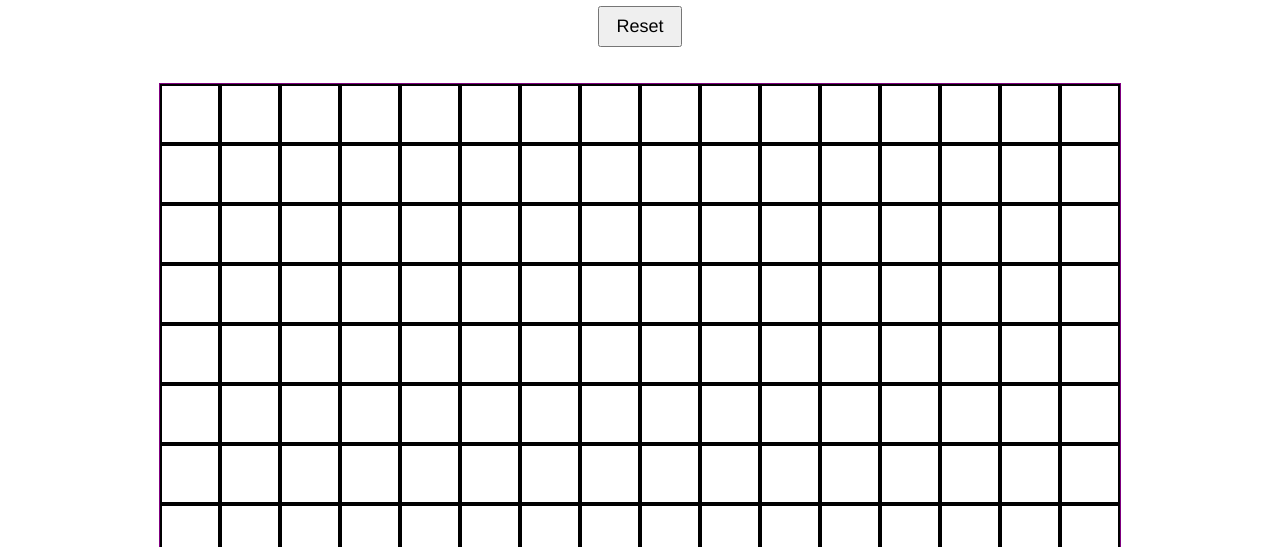
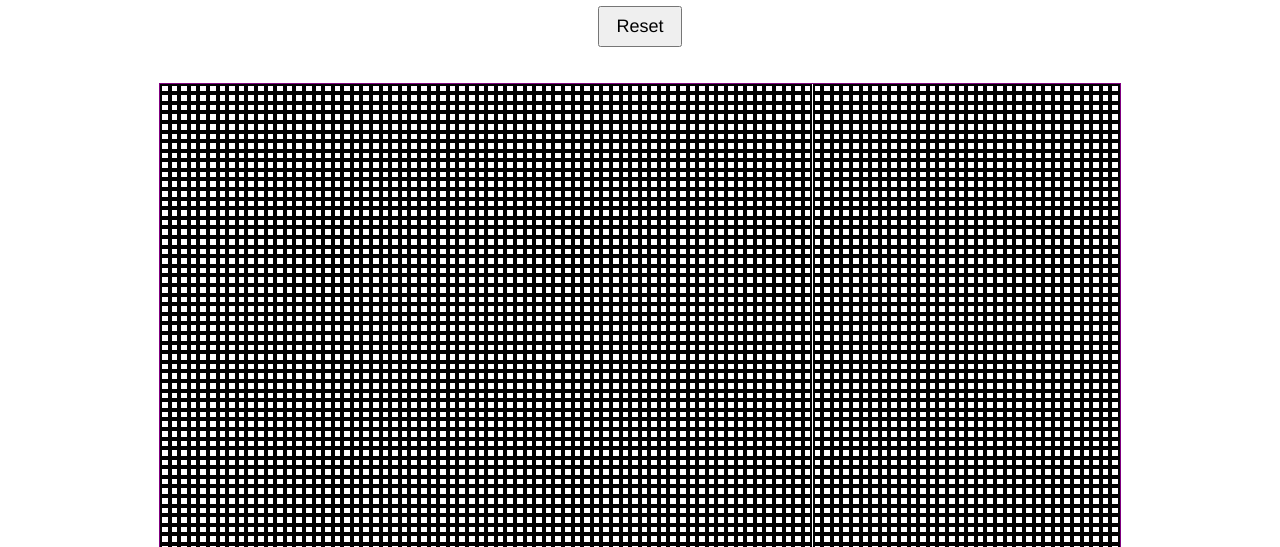
Before and after one commit to afkramer/etch-a-sketch, a plain HTML site: page index.html in a window 1280 px wide. Shown: the part 253-800 px from the top of the page. Drawn offline with Linux system fonts and the light colour scheme; a web font is replaced by a local one.

Commit message:
Update createGrid.. function to use CSS grid

```diff
--- a/script.js
+++ b/script.js
@@ -4,16 +4,12 @@ const gridContainer = document.querySelector('.grid-container');
 gridContainer.style.height = `${gridSize}px`;
 gridContainer.style.width = `${gridSize}px`;
 
-createGridInlineBlock(16);
+createGridCSSGrid(100);
 
-function createGridInlineBlock(numSquares){
+function createGridCSSGrid(numSquares){
+    let gridTemplateCols = "";
     for (let i = 0; i < numSquares; i++){
-        const gridRow = document.createElement('div');
-        gridRow.classList.add('grid-row');
-        gridRow.classList.add('grid');
-
-        gridRow.style.height = `${gridSize/numSquares}px`;
-
+        gridTemplateCols += "auto ";
         for (let j = 0; j < numSquares; j++){
             const gridItem = document.createElement('div');
             gridItem.classList.add('grid-item');
@@ -22,9 +18,8 @@ function createGridInlineBlock(numSquares){
             gridItem.style.height = `${gridSize/numSquares}px`;
             gridItem.style.width = `${gridSize/numSquares}px`;
 
-            gridRow.appendChild(gridItem);
+            gridContainer.appendChild(gridItem);
         }
-
-        gridContainer.appendChild(gridRow);
     }
+    gridContainer.style.gridTemplateColumns = gridTemplateCols;
 }
--- a/style.css
+++ b/style.css
@@ -22,19 +22,10 @@ button {
 .grid-container {
     margin-top: 36px;
     border: 1px solid purple;
-}
-
-.grid {
-    box-sizing: border-box;
-    -moz-box-sizing: border-box;
-    -webkit-box-sizing: border-box;
+    display: grid;
 }
 
 .grid-item {
-    display: inline-block;
     border: 2px solid black;
+    box-sizing: border-box;
 }
-
-.grid-row {
-    display: block;
-}
```
